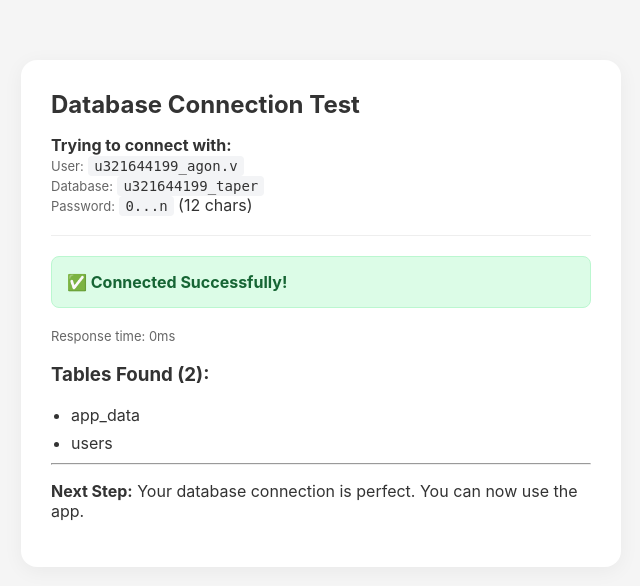
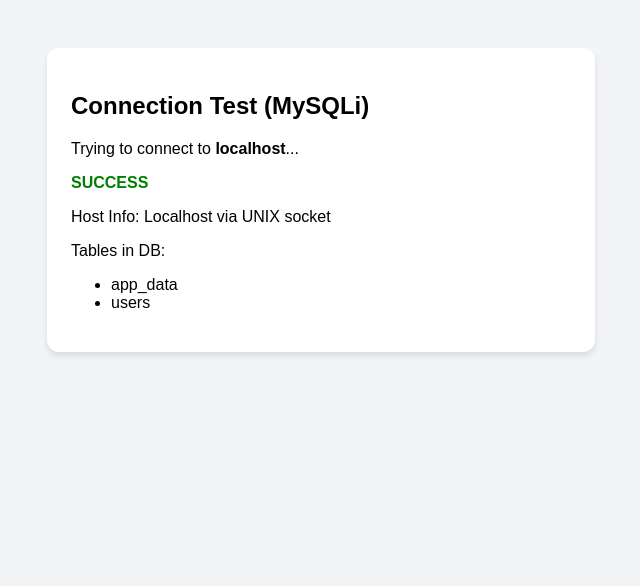
Before and after one commit to agve95-hub/tapertrackapp, a PHP site: page /public/test.php in a window 1280 px wide. Shown: the top 586 px of the page, without its empty margins (319-959 px from the left). Run offline with PHP 8.4, Linux system fonts and the light colour scheme.

Commit message:
feat: Use MySQLi native driver and simplify connection
Switches the backend API and connection diagnostic script to use the MySQLi native driver for database interaction. This simplifies credential management and improves connection robustness by providing a fallback for socket connections. The diagnostic script has also been updated for clarity and to reflect the new connection method.

```diff
--- a/public/test.php
+++ b/public/test.php
@@ -1,115 +1,61 @@
 <?php
-// TAPERTRACK ADVANCED CONNECTION DIAGNOSTIC
-// Access this file at: https://tapertrack.pixelwerk.pro/test.php
-
 ini_set('display_errors', 1);
 error_reporting(E_ALL);
 
-// --- 1. CONFIGURATION (Must Match Hostinger EXACTLY) ---
-$host = 'localhost';
-$db   = 'u321644199_taper';
-$user = 'u321644199_agon.v';
-$pass = '07022026Agon';
-
-// Trim whitespace just in case of copy-paste errors
-$host = trim($host);
-$db   = trim($db);
-$user = trim($user);
-$pass = trim($pass);
+// CREDENTIALS
+$db_host = 'localhost';
+$db_user = 'u321644199_agon.v';
+$db_pass = '07022026Agon';
+$db_name = 'u321644199_taper';
 
 ?>
 <!DOCTYPE html>
 <html lang="en">
 <head>
     <meta charset="UTF-8">
-    <meta name="viewport" content="width=device-width, initial-scale=1.0">
-    <title>Connection Diagnostic</title>
+    <title>MySQLi Diagnostic</title>
     <style>
-        body { font-family: -apple-system, system-ui, sans-serif; max-width: 600px; margin: 40px auto; padding: 20px; background: #f5f5f5; color: #333; }
-        .card { background: white; padding: 30px; border-radius: 16px; box-shadow: 0 4px 20px rgba(0,0,0,0.05); }
-        h1 { margin-top: 0; font-size: 24px; }
-        .status { padding: 15px; border-radius: 8px; margin-bottom: 20px; font-weight: bold; }
-        .success { background: #dcfce7; color: #166534; border: 1px solid #bbf7d0; }
-        .error { background: #fee2e2; color: #991b1b; border: 1px solid #fecaca; }
-        code { background: #f3f4f6; padding: 2px 6px; border-radius: 4px; font-family: monospace; font-size: 14px; }
-        .detail { font-size: 13px; color: #666; margin-top: 5px; }
-        ul { margin: 10px 0; padding-left: 20px; }
-        li { margin-bottom: 8px; }
+        body { font-family: sans-serif; padding: 40px; background: #f3f4f6; }
+        .card { background: white; padding: 24px; border-radius: 12px; max-width: 500px; margin: 0 auto; box-shadow: 0 4px 6px rgba(0,0,0,0.1); }
+        .success { color: green; font-weight: bold; }
+        .error { color: red; font-weight: bold; }
     </style>
 </head>
 <body>
-
     <div class="card">
-    <h1>Database Connection Test</h1>
-
-    <div style="margin-bottom: 20px; padding-bottom: 20px; border-bottom: 1px solid #eee;">
-        <strong>Trying to connect with:</strong><br>
-        <span class="detail">User:</span> <code><?php echo htmlspecialchars($user); ?></code><br>
-        <span class="detail">Database:</span> <code><?php echo htmlspecialchars($db); ?></code><br>
-        <span class="detail">Password:</span> <code><?php echo substr($pass, 0, 1) . '...' . substr($pass, -1); ?></code> (<?php echo strlen($pass); ?> chars)
-    </div>
+        <h2>Connection Test (MySQLi)</h2>
+        <p>Trying to connect to <strong><?php echo $db_host; ?></strong>...</p>
 
         <?php
-    try {
-        $dsn = "mysql:host=$host;dbname=$db;charset=utf8mb4";
-        $options = [
-            PDO::ATTR_ERRMODE => PDO::ERRMODE_EXCEPTION,
-            PDO::ATTR_TIMEOUT => 5 // 5 second timeout
-        ];
+        $mysqli = @new mysqli($db_host, $db_user, $db_pass, $db_name);
 
-        $start = microtime(true);
-        $pdo = new PDO($dsn, $user, $pass, $options);
-        $duration = round((microtime(true) - $start) * 1000, 2);
+        if ($mysqli->connect_error) {
+            echo "<p class='error'>FAILED</p>";
+            echo "<p>Error Code: " . $mysqli->connect_errno . "</p>";
+            echo "<p>Error Msg: " . $mysqli->connect_error . "</p>";
 
-        // Success!
-        echo '<div class="status success">✅ Connected Successfully!</div>';
-        echo '<p class="detail">Response time: ' . $duration . 'ms</p>';
+            // Try TCP fallback
+            echo "<hr><p>Trying 127.0.0.1 Fallback...</p>";
+            $mysqli2 = @new mysqli("127.0.0.1", $db_user, $db_pass, $db_name, 3306);
+            if ($mysqli2->connect_error) {
+                echo "<p class='error'>FALLBACK FAILED</p>";
+                echo "<p>" . $mysqli2->connect_error . "</p>";
+            } else {
+                echo "<p class='success'>FALLBACK SUCCESS (127.0.0.1)</p>";
+            }
+        } else {
+            echo "<p class='success'>SUCCESS</p>";
+            echo "<p>Host Info: " . $mysqli->host_info . "</p>";
 
             // Check Tables
-        $stmt = $pdo->query("SHOW TABLES");
-        $tables = $stmt->fetchAll(PDO::FETCH_COLUMN);
-
-        echo "<h3>Tables Found (" . count($tables) . "):</h3>";
-        if (empty($tables)) {
-            echo "<p>No tables found. The app will create them automatically on first run.</p>";
-        } else {
-            echo "<ul>";
-            foreach ($tables as $t) echo "<li>" . htmlspecialchars($t) . "</li>";
-            echo "</ul>";
-        }
-
-        echo "<hr><p><strong>Next Step:</strong> Your database connection is perfect. You can now use the app.</p>";
-
-    } catch (PDOException $e) {
-        // Failure
-        echo '<div class="status error">❌ Connection Failed</div>';
-
-        $msg = $e->getMessage();
-        echo "<p><strong>Error Message:</strong> <br><code>" . htmlspecialchars($msg) . "</code></p>";
-
-        echo "<h3>Troubleshooting Guide:</h3>";
-        echo "<ul>";
-
-        // Analyze Error Code
-        if (strpos($msg, 'Access denied') !== false) {
-            echo "<li><strong>Wrong Password or User:</strong> The server rejected the password <code>$pass</code> for user <code>$user</code>.</li>";
-            echo "<li>1. Login to Hostinger Panel.</li>";
-            echo "<li>2. Go to <strong>Databases</strong>.</li>";
-            echo "<li>3. Find user <code>$user</code>.</li>";
-            echo "<li>4. Click the three dots ⋮ and choose <strong>Change Password</strong>.</li>";
-            echo "<li>5. Set the password to <code>$pass</code> exactly, or update this file.</li>";
-            echo "<li><strong>Check User Permissions:</strong> Did you assign the user to the database? In Hostinger, ensure user <code>$user</code> is linked to database <code>$db</code>.</li>";
-        } elseif (strpos($msg, 'Unknown database') !== false) {
-            echo "<li><strong>Wrong Database Name:</strong> The database <code>$db</code> does not exist. Check for typos.</li>";
-        } elseif (strpos($msg, 'host') !== false) {
-            echo "<li><strong>Wrong Host:</strong> <code>localhost</code> usually works, but check if Hostinger provided a specific IP address.</li>";
-        } else {
-            echo "<li><strong>General Error:</strong> Check the error message above.</li>";
+            $res = $mysqli->query("SHOW TABLES");
+            echo "<p>Tables in DB:</p><ul>";
+            while($row = $res->fetch_array()) {
+                echo "<li>" . $row[0] . "</li>";
             }
             echo "</ul>";
         }
         ?>
     </div>
-
 </body>
 </html>
```
Also changed, not shown: public/api/index.php (+134 -88 lines). Lines whose indentation alone changed are shown as unchanged.
